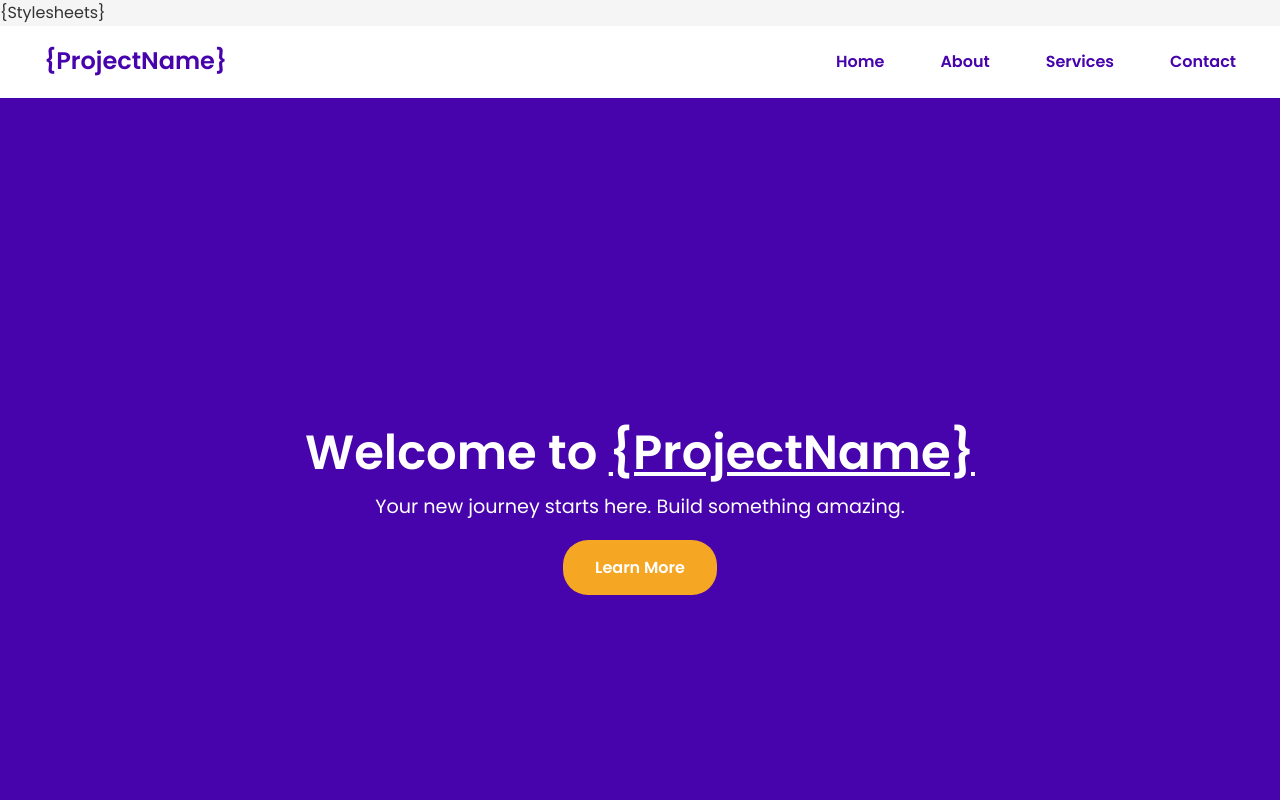
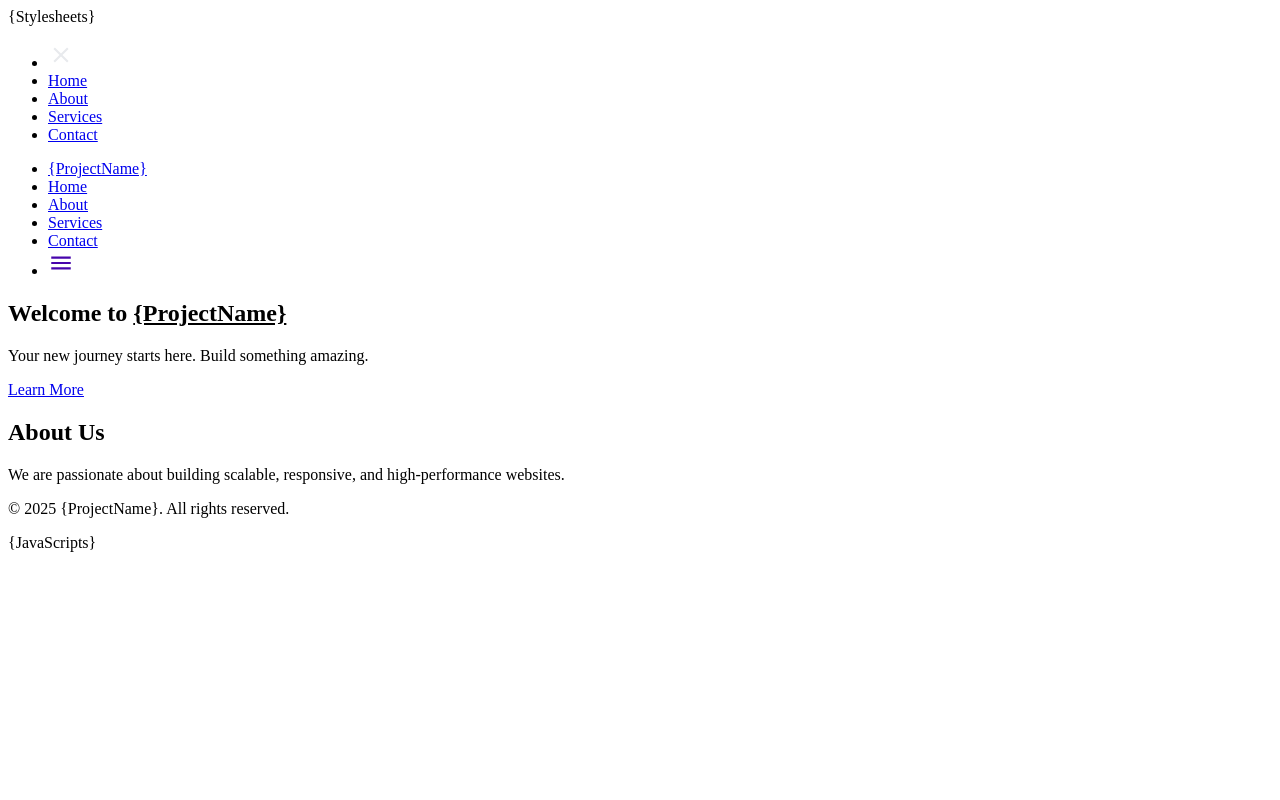
Before and after one commit to ParthGoyalDev/customcssbypg, a plain HTML site: page index.html in a window 1280 px wide. Shown: the top 800 px of the page. Drawn offline with Linux system fonts and the light colour scheme.

Commit message:
Update index.html

```diff
--- a/index.html
+++ b/index.html
@@ -9,16 +9,13 @@
     <title>{ProjectName}</title>
 
     <!-- Favicon -->
-    <link rel="icon" href="favicon.ico" type="image/x-icon">
+    <link rel="icon" href="./favicon.ico" type="image/x-icon">
 
     <!-- Google Font -->
     <link href="https://fonts.googleapis.com/css2?family=Poppins:wght@300;400;500;600&display=swap" rel="stylesheet">
 
     <!-- Stylesheets -->
     {Stylesheets}
-
-    <!-- External CSS File -->
-    <link rel="stylesheet" href="./styles.css">
 </head>
 
 <body>
@@ -73,7 +70,6 @@
 
     <!-- JavaScripts -->
     {JavaScripts}
-    <script src="./script.js"></script>
 </body>
 
 </html>
```
